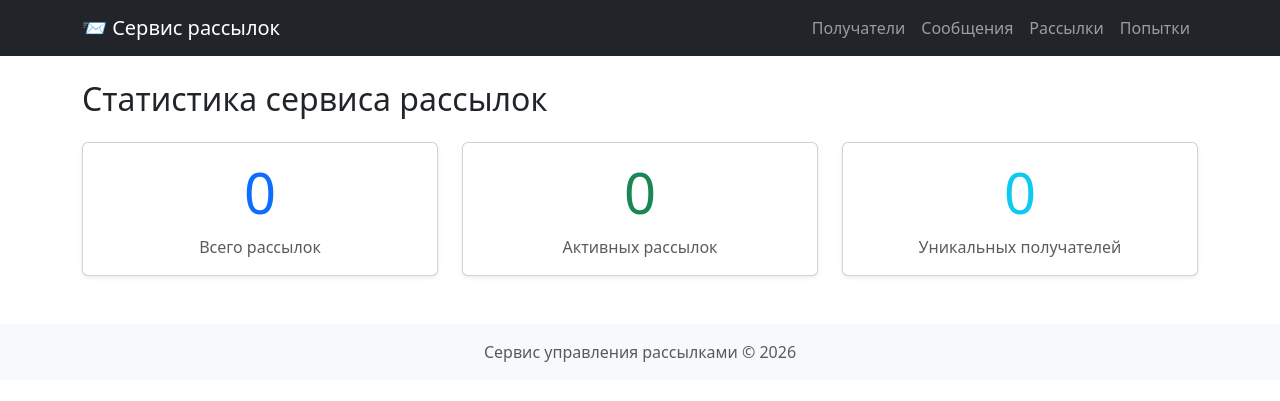
After one commit to maks-batsmanov/Coursework_Django, a Django app: page / in a window 1280 px wide. The commit adds this page. Shown: the top 401 px of the page. Run offline with Django 5.2, Linux system fonts and the light colour scheme; data that the repository does not hold is empty; some libraries are stand-ins or nearby versions.

Commit message:
рбновлены файлы, исправлены ошибки

```diff
--- a/config/urls.py
+++ b/config/urls.py
@@ -1,7 +1,10 @@
 from django.contrib import admin
 from django.urls import path, include
 
+from mailing.views import HomeView
+
 urlpatterns = [
     path('admin/', admin.site.urls),
+    path('', HomeView.as_view(), name='home'),
     path('mailing/', include('mailing.urls', namespace='mailing')),
 ]
--- a/mailing/forms.py
+++ b/mailing/forms.py
@@ -36,19 +36,19 @@ class FormMessage(forms.ModelForm):
 class FormMailing(forms.ModelForm):
     class Meta:
         model = Mailing
-        fields = ['start_time', 'end_time', 'status', 'message', 'recipient']
+        fields = ['start_time', 'end_time', 'status', 'message', 'recipients']
 
         widgets = {
             'start_time': forms.DateTimeInput(attrs={'class': 'form-control', 'type': 'datetime-local'}),
             'end_time': forms.DateTimeInput(attrs={'class': 'form-control', 'type': 'datetime-local'}),
             'status': forms.Select(attrs={'class': 'form-select'}),
             'message': forms.Select(attrs={'class': 'form-select'}),
-            'recipient': forms.SelectMultiple(attrs={'class': 'form-select'}),
+            'recipients': forms.SelectMultiple(attrs={'class': 'form-select'}),
         }
         labels = {
             'start_time': 'Дата и время начала',
             'end_time': 'Дата и время окончания',
             'status': 'Статус',
             'message': 'Сообщение',
-            'recipient': 'Получатели',
+            'recipients': 'Получатели',
         }
--- a/mailing/views.py
+++ b/mailing/views.py
@@ -1,8 +1,26 @@
+from datetime import timezone
+
 from django.urls import reverse_lazy
-from django.views.generic import ListView, DetailView, CreateView, DeleteView, UpdateView
+from django.views.generic import ListView, DetailView, CreateView, DeleteView, UpdateView, TemplateView
 from .forms import *
+from django.utils import timezone
+from .models import Recipient, Message, Mailing
 
-from .models import Recipient, Message, Mailing
+
+class HomeView(TemplateView):
+    template_name = 'home.html'
+
+    def get_context_data(self, **kwargs):
+        context = super().get_context_data(**kwargs)
+        now = timezone.now()
+
+        context['total_mailings'] = Mailing.objects.count()
+        context['total_recipients'] = Recipient.objects.count()
+        context['active_mailings'] = sum(
+            1 for m in Mailing.objects.all()
+            if m.start_time <= now <= m.end_time and m.status == 'Запущена'
+        )
+        return context
 
 
 class RecipientCreateView(CreateView):
--- a/templates/base.html
+++ b/templates/base.html
@@ -1,4 +1,3 @@
-
 <!DOCTYPE html>
 {% load django_bootstrap5 %}
 <html lang="ru">
@@ -14,20 +13,20 @@
     <!-- Навигация -->
     <nav class="navbar navbar-expand-lg navbar-dark bg-dark">
         <div class="container">
-            <a class="navbar-brand">📨 Сервис рассылок</a>
+            <a class="navbar-brand" href="{% url 'home' %}">📨 Сервис рассылок</a>
             <button class="navbar-toggler" type="button" data-bs-toggle="collapse" data-bs-target="#navbarNav">
                 <span class="navbar-toggler-icon"></span>
             </button>
             <div class="collapse navbar-collapse" id="navbarNav">
                 <ul class="navbar-nav ms-auto">
                     <li class="nav-item">
-                        <a class="nav-link" >Получатели</a>
+                        <a class="nav-link" href="{% url 'mailing:recipient_list' %}">Получатели</a>
                     </li>
                     <li class="nav-item">
-                        <a class="nav-link" >Сообщения</a>
+                        <a class="nav-link" href="{% url 'mailing:message_list' %}">Сообщения</a>
                     </li>
                     <li class="nav-item">
-                        <a class="nav-link" >Рассылки</a>
+                        <a class="nav-link" href="{% url 'mailing:list' %}" >Рассылки</a>
                     </li>
                     <li class="nav-item">
                         <a class="nav-link" >Попытки</a>
--- /dev/null
+++ b/templates/home.html
@@ -0,0 +1,33 @@
+{% extends 'base.html' %}
+{% block title %}Главная{% endblock %}
+
+{% block content %}
+<h2 class="mb-4">Статистика сервиса рассылок</h2>
+
+<div class="row g-4">
+    <div class="col-md-4">
+        <div class="card shadow-sm text-center h-100">
+            <div class="card-body">
+                <h1 class="display-4 text-primary">{{ total_mailings }}</h1>
+                <p class="text-muted mb-0">Всего рассылок</p>
+            </div>
+        </div>
+    </div>
+    <div class="col-md-4">
+        <div class="card shadow-sm text-center h-100">
+            <div class="card-body">
+                <h1 class="display-4 text-success">{{ active_mailings }}</h1>
+                <p class="text-muted mb-0">Активных рассылок</p>
+            </div>
+        </div>
+    </div>
+    <div class="col-md-4">
+        <div class="card shadow-sm text-center h-100">
+            <div class="card-body">
+                <h1 class="display-4 text-info">{{ total_recipients }}</h1>
+                <p class="text-muted mb-0">Уникальных получателей</p>
+            </div>
+        </div>
+    </div>
+</div>
+{% endblock %}
```
